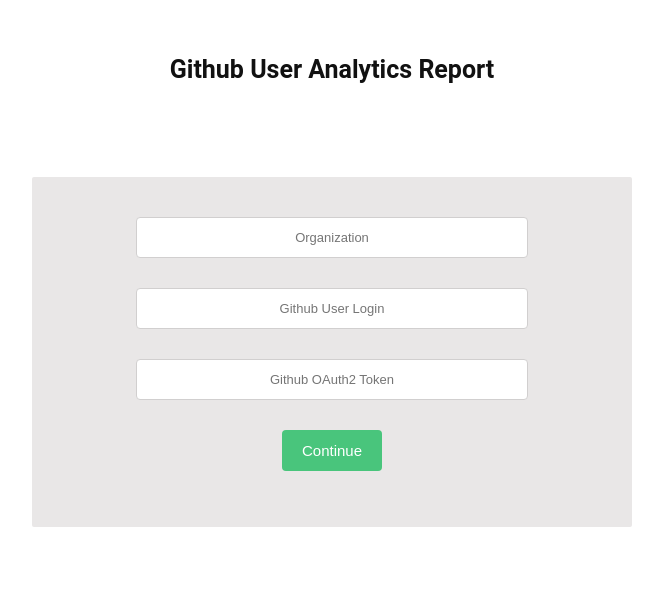
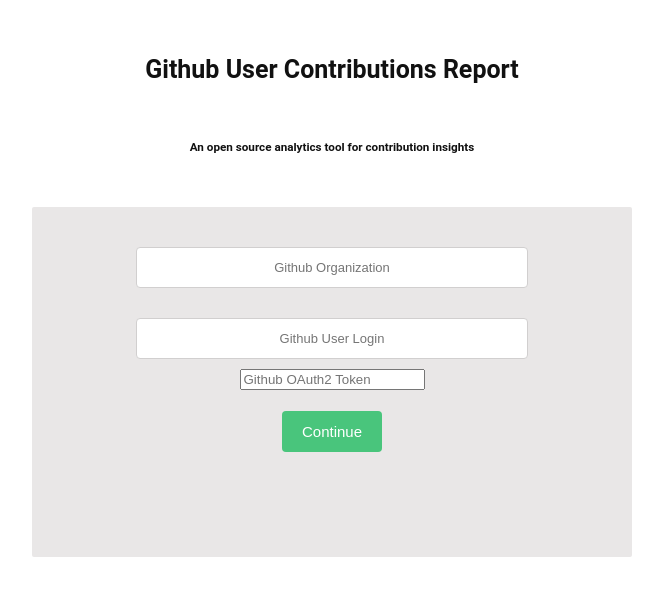
Before and after one commit to meganabyte/github-orgs, a plain HTML site: page assets/index.html in a window 1280 px wide. Shown: the whole page, without its empty margins (308-971 px from the left). Drawn offline with Linux system fonts and the light colour scheme.

Commit message:
Update index.html

```diff
--- a/assets/index.html
+++ b/assets/index.html
@@ -7,18 +7,19 @@
     </head>
 
     <body>
-        <h2> Github User Analytics Report</h2><br/>
+        <h2> Github User Contributions Report</h2><br/>
+        <h3> An open source analytics tool for contribution insights</h3>
         <form action="/" method="POST">
             <span class="input"></span>
             <input type="text" name="org"
-            placeholder="Organization"
+            placeholder="Github Organization"
             /><br/>
             <span class="input"></span>
             <input type="text" name="user"
             placeholder="Github User Login"
             /><br/>
             <span id="passwordMeter"></span>
-            <input type="text" name="token"
+            <input type="password" name="token"
             placeholder="Github OAuth2 Token"
             /><br/>
             <input type="submit" value="Continue">
```
